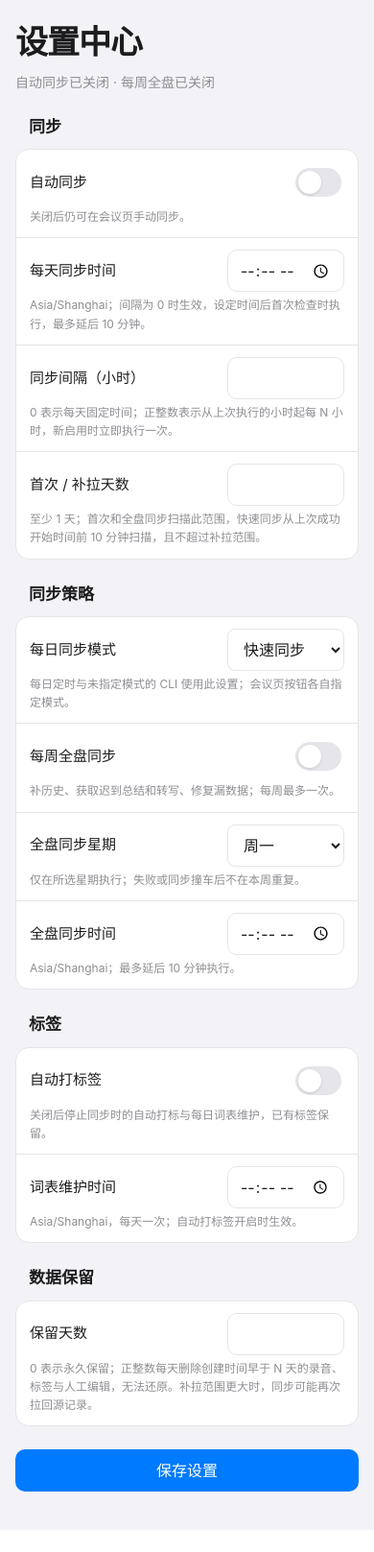
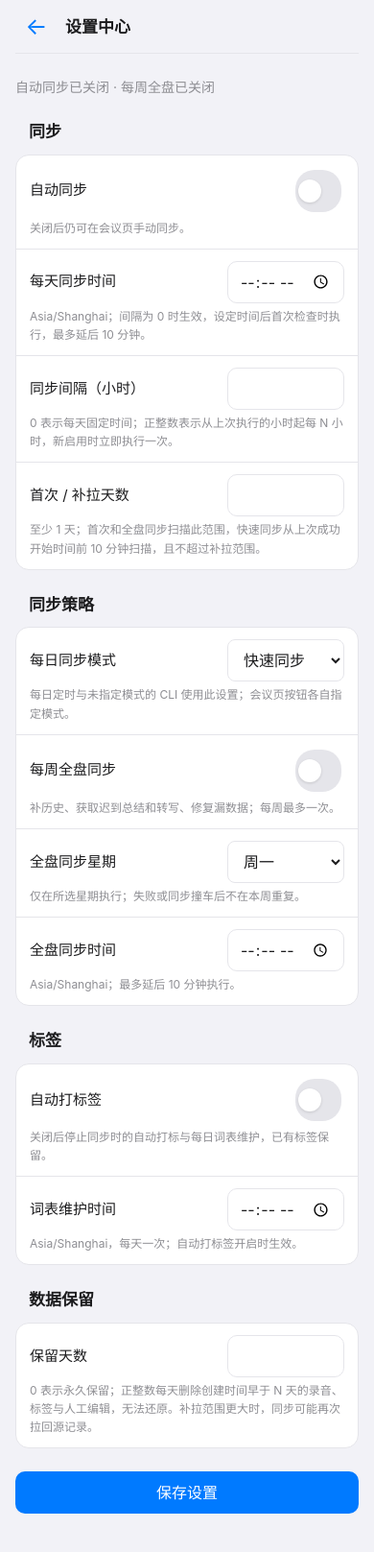
Before and after one commit to xumingkai989-hub/qwennote-admin, a Python web app: template app/templates/settings.html in a window 390 px wide. Shown: the whole page at 96% size. Before the commit the page ends 1594 px from the top, so only its background shows below. Run offline with Jinja, Linux system fonts and the light colour scheme; the template is opened without the code that fills it, so the values that code supplies are empty.

Commit message:
feat(mobile): 合并移动端导航并补齐安全区与触摸目标

```diff
--- a/app/static/app.css
+++ b/app/static/app.css
@@ -602,3 +602,74 @@ p.assistant-note { margin: 12px 0 0; }
   .merge-form select { width: 0; flex: 1; }
   .tag-actions { gap: 4px; }
 }
+
+/* Mobile shell: one sticky bar; desktop navigation and typography are unchanged. */
+.mobile-back, .mobile-logout { display: none; }
+:root {
+  --safe-area-top: env(safe-area-inset-top, 0px);
+  --safe-area-bottom: env(safe-area-inset-bottom, 0px);
+  --safe-area-left: env(safe-area-inset-left, 0px);
+  --safe-area-right: env(safe-area-inset-right, 0px);
+}
+body { padding-bottom: var(--safe-area-bottom); }
+@media (max-width: 719.98px) {
+  body:has(.detail-layout, .assistant-layout, .settings-page, .models-page) .mobile-navigation,
+  .home-layout > .topbar { display: none; }
+  .mobile-navigation {
+    height: auto;
+    min-height: calc(56px + var(--safe-area-top));
+    padding: var(--safe-area-top) max(12px, var(--safe-area-right)) 0 max(12px, var(--safe-area-left));
+  }
+  .mobile-avatar {
+    display: flex; align-items: center; justify-content: center;
+    width: 32px; height: 32px; flex: 0 0 32px; margin-left: auto;
+    border-radius: 50%; background: var(--control); color: var(--text); font-size: 15px;
+  }
+  .has-navigation .detail-header,
+  .assistant-layout > .assistant-heading,
+  .settings-page > .list-heading,
+  .models-page > .list-heading {
+    position: sticky; top: 0; z-index: 10;
+    min-height: calc(56px + var(--safe-area-top));
+    padding-top: var(--safe-area-top); padding-bottom: 0;
+    background: var(--background); border-bottom: 1px solid var(--separator);
+  }
+  .assistant-layout > .assistant-heading,
+  .settings-page > .list-heading,
+  .models-page > .list-heading {
+    display: flex; align-items: center; justify-content: flex-start; gap: 8px; margin-bottom: 24px;
+  }
+  .assistant-heading h1, .settings-page > .list-heading h1, .models-page > .list-heading h1 {
+    font-size: 17px; line-height: 24px; letter-spacing: normal;
+  }
+  .mobile-back { display: inline-flex; align-items: center; justify-content: center; flex: 0 0 44px; font-size: 24px; }
+  main { padding-left: max(var(--gutter), var(--safe-area-left)); padding-right: max(var(--gutter), var(--safe-area-right)); }
+  .sidebar {
+    display: flex; flex-direction: column; overflow-y: auto;
+    padding-top: calc(16px + var(--safe-area-top));
+    padding-bottom: calc(16px + var(--safe-area-bottom));
+    padding-left: max(10px, var(--safe-area-left));
+  }
+  .sidebar-heading { gap: 8px; }
+  .navigation-link { margin-bottom: 8px; }
+  .mobile-logout { display: block; margin-top: auto; padding-top: 16px; border-top: 1px solid var(--separator); }
+  .mobile-logout button { width: 100%; text-align: left; }
+
+  /* Size the actual hit box, including compact controls and text links. */
+  :is(button, a[href], input:not([type="hidden"]), select, textarea, summary, [role="button"]) {
+    min-width: 44px !important; min-height: 44px !important;
+  }
+  a:where([href]) { display: inline-flex; align-items: center; }
+  .markdown-body a { margin: 4px; }
+  /* Only input controls need 16px to avoid Safari focus zoom. Buttons keep their type scale. */
+  input, select, textarea, [contenteditable="true"], .category-input-size { font-size: 16px !important; }
+  .category-edit-btn { flex-basis: 44px; width: 44px; height: 44px; }
+  .category-title, .tag-actions, .model-actions, .segmented-control, .inline-edit-controls { gap: 8px; }
+  .inline-edit-controls { flex-basis: 96px; width: 96px; }
+  .tag-row { row-gap: 8px; padding-block: 8px; }
+  .tag-row select { height: 44px; }
+  .assistant-table-scroll { max-width: 100%; overflow-x: auto; }
+  .export-menu > :not([hidden]) + :not([hidden]) { margin-top: 8px; }
+  .settings-row input[role="switch"]::after { top: 10px; }
+  .transcript-toast { bottom: calc(24px + var(--safe-area-bottom)); }
+}
--- a/app/templates/assistant.html
+++ b/app/templates/assistant.html
@@ -2,7 +2,7 @@
 {% macro csrf_field() %}<input type="hidden" name="csrf_token" value="{{ csrf_token }}">{% endmacro %}
 {% block main_attributes %} class="assistant-layout"{% endblock %}
 {% block content %}
-<header class="assistant-heading"><h1>AI 助手配置</h1></header>
+<header class="assistant-heading">{% include "mobile_back.html" %}<h1>AI 助手配置</h1></header>
 <p id="assistant-error" class="assistant-error" role="alert">{{ error }}</p>
 <section class="assistant-section" aria-labelledby="instructions-heading">
   <h2 id="instructions-heading">反馈指令</h2>
--- a/app/templates/base.html
+++ b/app/templates/base.html
@@ -2,9 +2,9 @@
 <html lang="zh-CN">
 <head>
   <meta charset="utf-8">
-  <meta name="viewport" content="width=device-width, initial-scale=1">
+  <meta name="viewport" content="width=device-width, initial-scale=1, viewport-fit=cover">
   <title>{{ title | default('QwenNote') }}</title>
-  <link rel="stylesheet" href="{{ url_for('static', path='app.css') }}?v=20261104-38">
+  <link rel="stylesheet" href="{{ url_for('static', path='app.css') }}?v=20261104-40">
   <script src="{{ url_for('static', path='navigation.js') }}?v=20261030-09" defer></script>
 </head>
 <body{% if navigation_user %} class="has-navigation"{% endif %}>
--- a/app/templates/hotwords.html
+++ b/app/templates/hotwords.html
@@ -7,7 +7,7 @@
 {% endmacro %}
 {% block main_attributes %} class="assistant-layout hotwords-layout"{% endblock %}
 {% block content %}
-<header class="assistant-heading"><h1>热词中心</h1></header>
+<header class="assistant-heading">{% include "mobile_back.html" %}<h1>热词中心</h1></header>
 <div class="hotword-upstream" data-csrf="{{ csrf_token }}">
   <span id="qwen-usage">千问热词：{% if upstream_plan.currentCount is not none %}已用 {{ upstream_plan.currentCount }} / {{ upstream_plan.maxCount }}{% else %}配额未读取{% endif %}</span>
   <button type="button" id="qwen-import" class="secondary">从千问导入</button>
--- /dev/null
+++ b/app/templates/mobile_back.html
@@ -0,0 +1 @@
+<a class="mobile-back" href="/" aria-label="返回列表"><span aria-hidden="true">←</span></a>
--- a/app/templates/models.html
+++ b/app/templates/models.html
@@ -2,7 +2,7 @@
 {% macro csrf_field() %}<input type="hidden" name="csrf_token" value="{{ csrf_token }}">{% endmacro %}
 {% block main_attributes %} class="models-page"{% endblock %}
 {% block content %}
-<div class="list-heading"><h1>模型中心</h1></div>
+<div class="list-heading">{% include "mobile_back.html" %}<h1>模型中心</h1></div>
 <section class="model-current" aria-labelledby="claude-heading">
   <div class="model-section-heading"><h2 id="claude-heading">Claude Code</h2><span class="model-badge">只读</span></div>
   <p>{% if claude %}模型：{{ claude.model }} · 端点：{{ claude.endpoint }}{% else %}未配置{% endif %}</p>
--- a/app/templates/navigation.html
+++ b/app/templates/navigation.html
@@ -1,6 +1,7 @@
 <div class="mobile-navigation">
   <button id="navigation-open" class="navigation-button" type="button" aria-label="打开导航" aria-controls="sidebar" aria-expanded="false"><svg viewBox="0 0 24 24" aria-hidden="true"><path d="M4 6h16M4 12h16M4 18h16"/></svg></button>
   <a class="brand" href="/">QwenNote</a>
+  <span class="mobile-avatar" aria-label="{{ navigation_user.name }}" title="{{ navigation_user.name }}">{{ navigation_user.name[:1] }}</span>
 </div>
 <div id="navigation-overlay" hidden></div>
 <aside id="sidebar" class="sidebar" aria-label="主导航">
@@ -19,4 +20,5 @@
     {% endif %}
     {% endfor %}
   </nav>
+  <form class="mobile-logout" action="/auth/logout" method="post"><button class="text-button" type="submit">退出登录</button></form>
 </aside>
--- a/app/templates/settings.html
+++ b/app/templates/settings.html
@@ -1,7 +1,7 @@
 {% extends "base.html" %}
 {% block main_attributes %} class="settings-page"{% endblock %}
 {% block content %}
-<div class="list-heading"><h1>设置中心</h1></div>
+<div class="list-heading">{% include "mobile_back.html" %}<h1>设置中心</h1></div>
 <p class="settings-status" role="status">{% if saved %}<strong>已保存</strong> · {% endif %}{% if next_runs.sync %}下次同步 {{ next_runs.sync.strftime('%m-%d %H:%M') }}{% else %}自动同步已关闭{% endif %} · {% if next_runs.full_sync %}下次全盘同步 {{ next_runs.full_sync.strftime('%m-%d %H:%M') }}{% else %}每周全盘已关闭{% endif %}</p>
 {% include "sync_result.html" %}
 {% if error %}<p class="settings-error" role="alert">{{ error }}</p>{% endif %}
```
Also changed, not shown: docs/mobile-40.md (added, +27 -0 lines), tests/assistant_tree_browser.cjs (+1 -1 lines), tests/mobile_layout.cjs (added, +132 -0 lines), tests/navigation_layout.cjs (+1 -1 lines), tests/render_detail_layout.py (+5 -2 lines).
